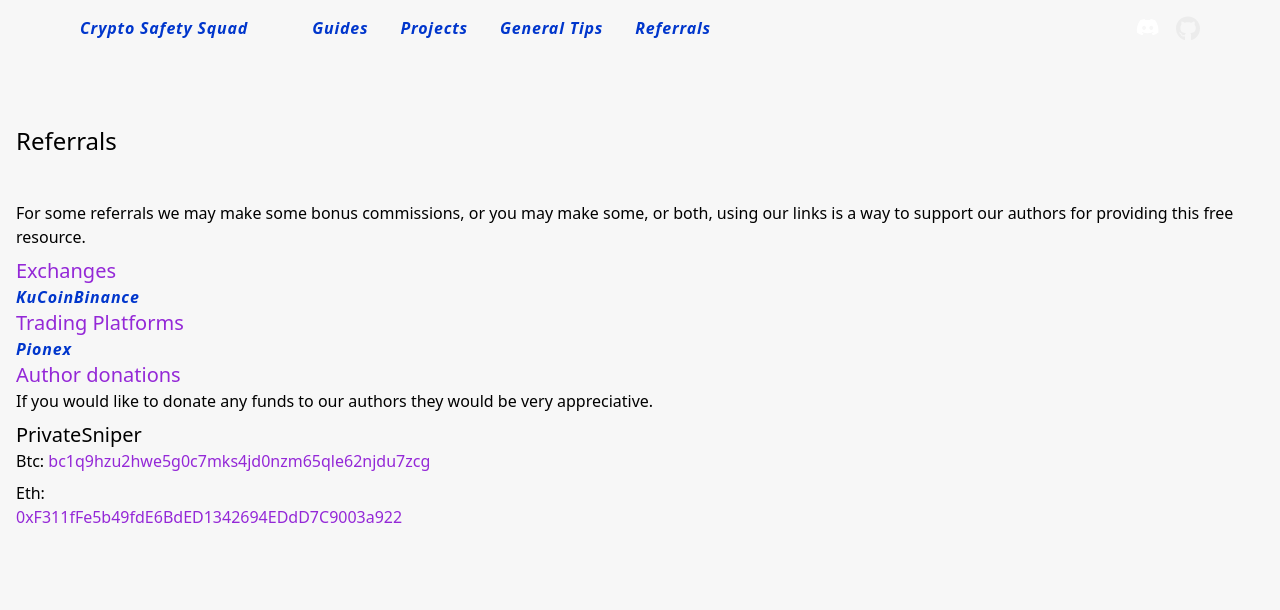
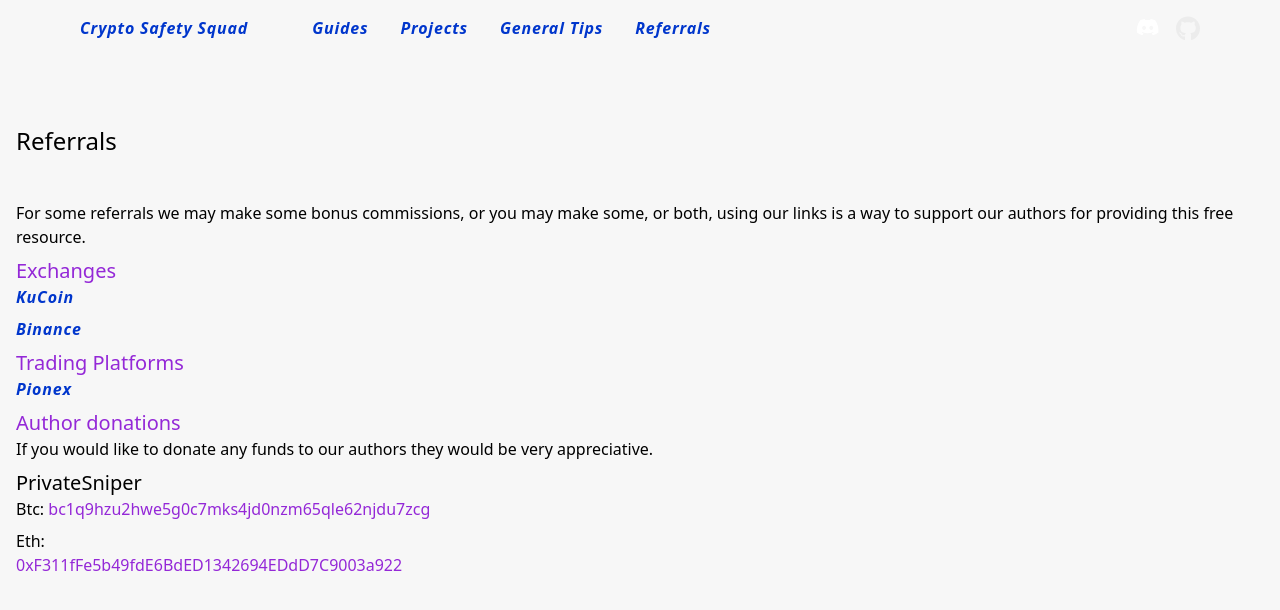
Before and after one commit to CryptoSafetySquad/website, a Next.js app: page /referrals in a window 1280 px wide. Shown: the top 610 px of the page. Built offline with nearby package versions, Linux system fonts and the light colour scheme.

Commit message:
Improve referrals page with unordered lists.

```diff
--- a/pages/referrals.tsx
+++ b/pages/referrals.tsx
@@ -15,25 +15,29 @@ const Referrals: NextPage = () => {
     <>
       <p>For some referrals we may make some bonus commissions, or you may make some, or both, using our links is a way to support our authors for providing this free resource.</p>
       <h2 className='text-secondary'>Exchanges</h2>
+      <ul>
         {
           exchanges.map((e) => (
-          <>
+            <li key={e.name}>
               <a href={e.href} target='_blank' rel='noopener noreferrer'>
                 {e.name}
               </a>
-          </>
+            </li>
           ))
         }
+      </ul>
       <h2 className='text-secondary'>Trading Platforms</h2>
+      <ul>
         {
           trading.map((t) => (
-          <>
+            <li key={t.name}>
               <a href={t.href} target='_blank' rel='noopener noreferrer'>
                 {t.name}
               </a>
-          </>
+            </li>
           ))
         }
+      </ul>
       <h2 className='text-secondary'>Author donations</h2>
       <p>If you would like to donate any funds to our authors they would be very appreciative.</p>
       <div className='grid grid-cols-3'>
```
Lines whose indentation alone changed are shown as unchanged.
